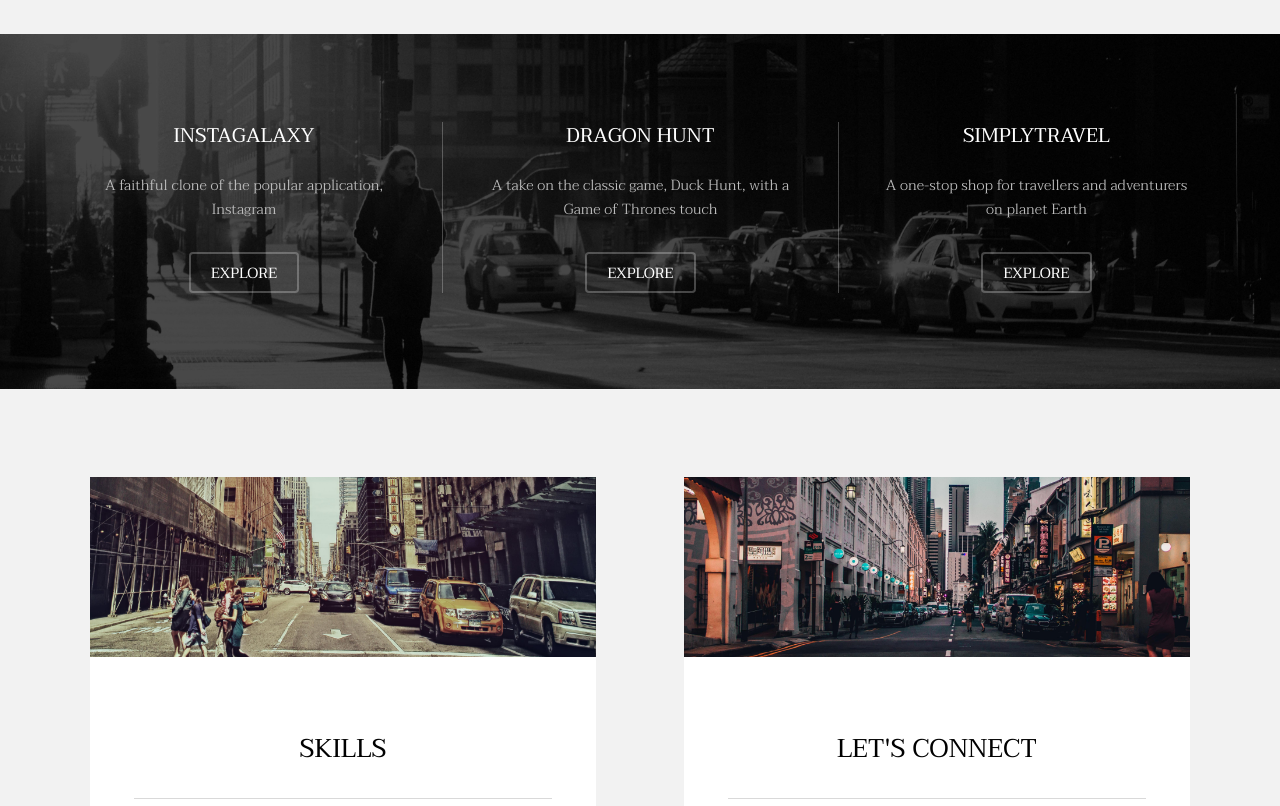
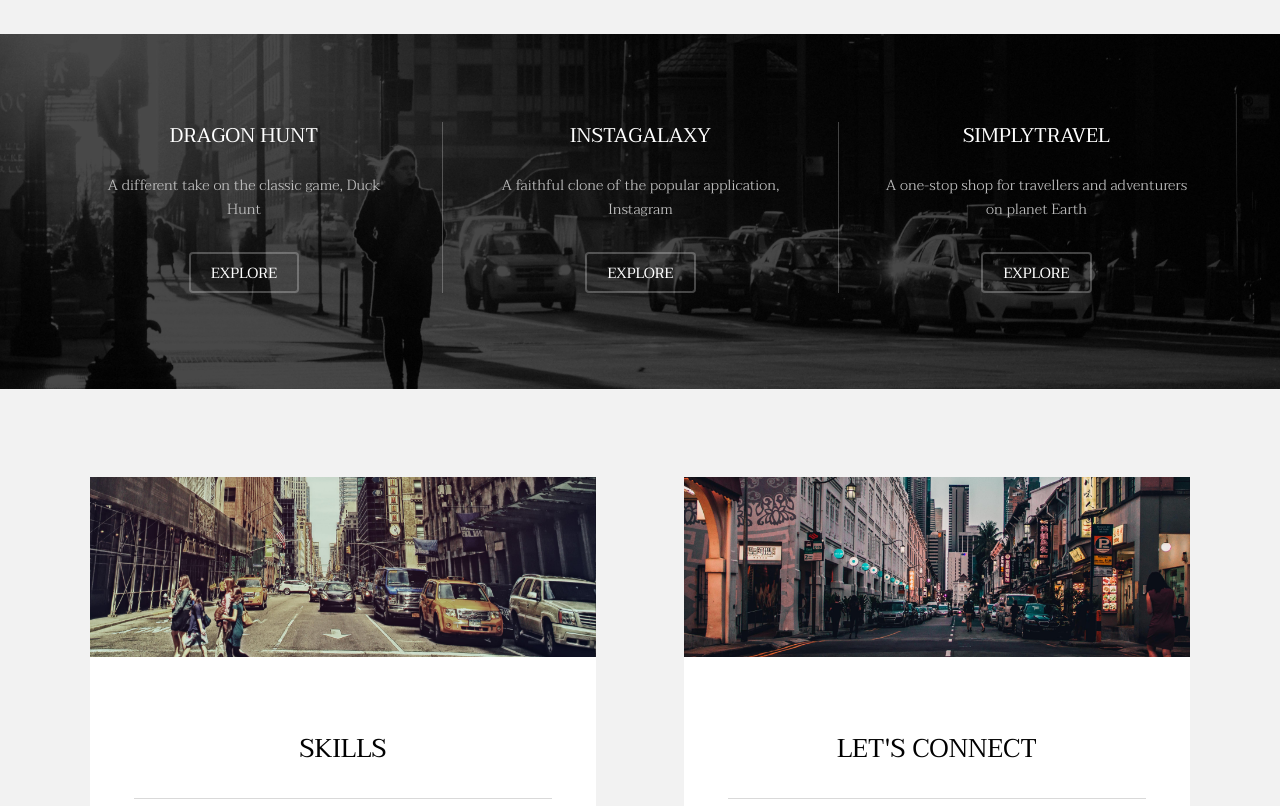
Before and after one commit to hchu315/Portfolio, a plain HTML site: page index.html in a window 1280 px wide. Shown: the part 2180-2986 px from the top of the page. Drawn offline with nearby package versions, Linux system fonts and the light colour scheme.

Commit message:
reorder projects

```diff
--- a/index.html
+++ b/index.html
@@ -77,20 +77,20 @@
 					<div id="flexgrid">
 						<div>
 							<header>
+								<h3>Dragon Hunt</h3>
+							</header>
+							<p>A different take on the classic game, Duck Hunt</p>
+							<ul class="actions">
+								<li><a href="https://hchu315.github.io/Dragon-Hunt-JS-project/" class="button alt">Explore</a></li>
+							</ul>
+						</div>
+						<div>
+							<header>
 								<h3>InstaGalaxy</h3>
 							</header>
 							<p>A faithful clone of the popular application, Instagram</p>
 							<ul class="actions">
-								<li><a href="https://instagalaxy.herokuapp.com/#/" class="button alt">Explore</a></li>
-							</ul>
-						</div>
-						<div>
-							<header>
-								<h3>Dragon Hunt</h3>
-							</header>
-							<p>A take on the classic game, Duck Hunt, with a Game of Thrones touch </p>
-							<ul class="actions">
-								<li><a href="https://hchu315.github.io/Dragon-Hunt-JS-project/" class="button alt">Explore</a></li>
+								<li><a href="https://insta-galaxy.herokuapp.com/#/" class="button alt">Explore</a></li>
 							</ul>
 						</div>
 						<div>
```
